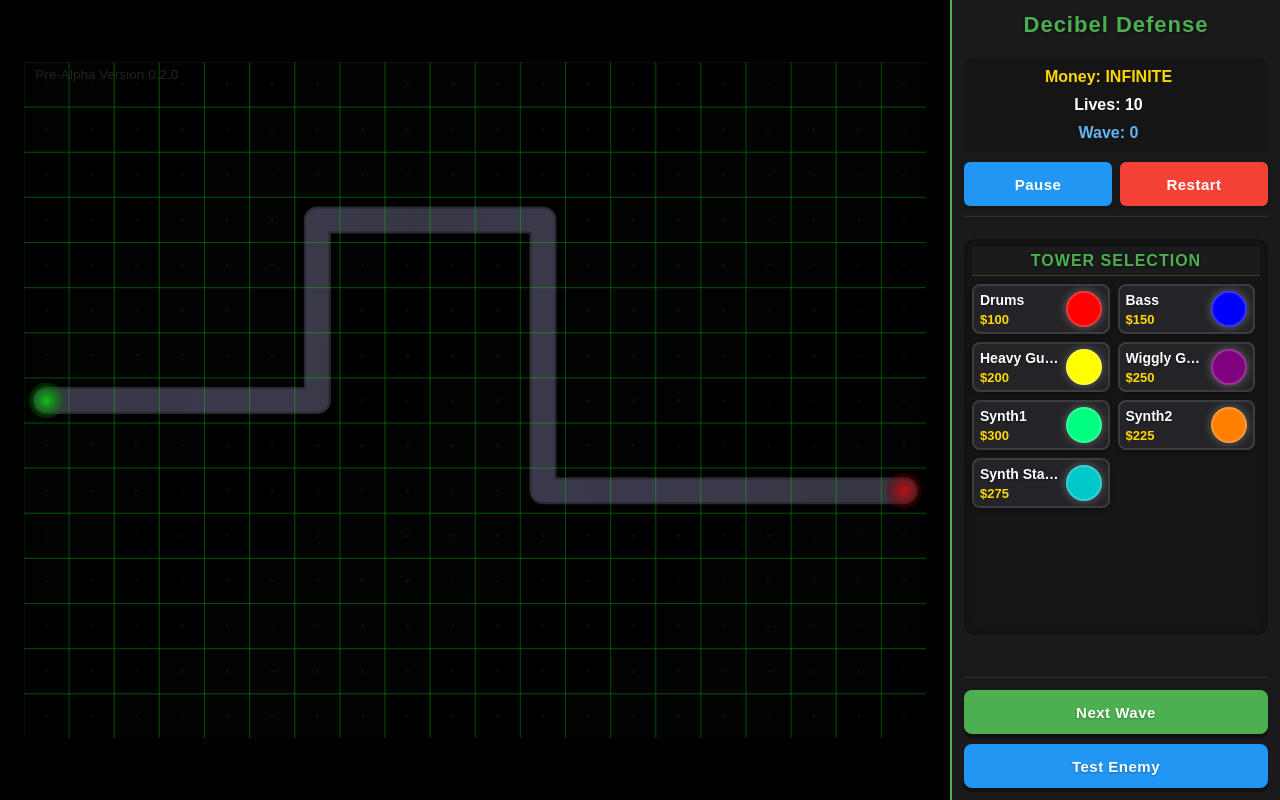
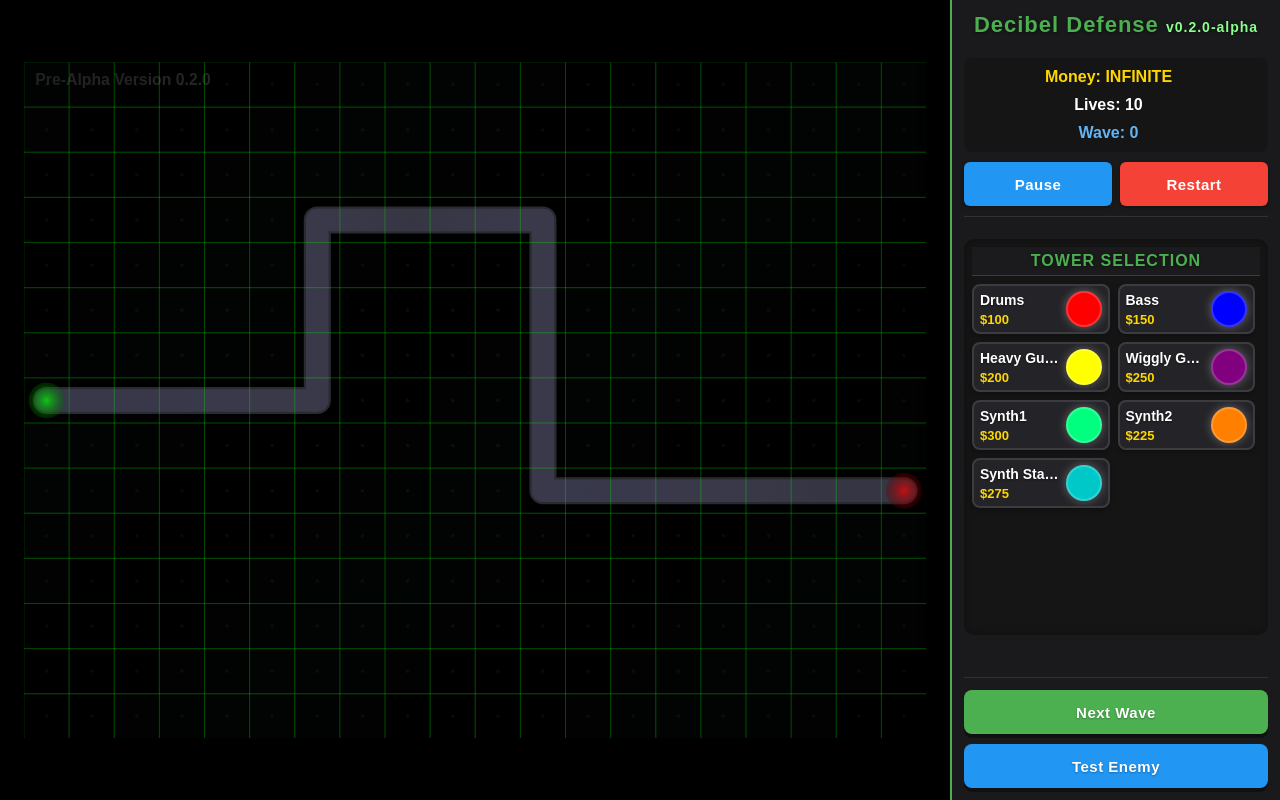
Before and after one commit to LydianMelody/DecibelDefense, a plain HTML site: page index.html in a window 1280 px wide. Both pictures are taken after a click on the button "Start Game". Drawn offline with Linux system fonts and the light colour scheme; no server answers.

Commit message:
Make version number prominently visible in multiple places

```diff
--- a/index.html
+++ b/index.html
@@ -28,7 +28,7 @@
             <!-- Game header with stats -->
             <div id="game-header">
                 <div class="game-title">
-                    <h1>Decibel Defense</h1>
+                    <h1>Decibel Defense <span style="font-size: 14px; color: #8bff8b;">v0.2.0-alpha</span></h1>
                 </div>
                 <div id="game-info">
                     <p id="money">Money: INFINITE</p>
--- a/js/bundle.js
+++ b/js/bundle.js
@@ -2305,11 +2305,16 @@ class Game {
             this.lastLoggedScale = scale;
         }
 
-        // Draw version text in top-left corner
-        this.ctx.fillStyle = 'rgba(255, 255, 255, 0.4)';
-        this.ctx.font = '12px Arial';
+        // Draw version text in top-left corner with improved visibility
+        this.ctx.fillStyle = 'rgba(255, 255, 255, 0.8)'; // Increased opacity for better visibility
+        this.ctx.font = 'bold 14px Arial'; // Make text bold and slightly larger
         this.ctx.textAlign = 'left';
-        this.ctx.fillText('Pre-Alpha Version 0.2.0', 10, 15);
+        this.ctx.fillText('Pre-Alpha Version 0.2.0', 10, 20);
+
+        // Draw a darker outline for better contrast
+        this.ctx.strokeStyle = 'rgba(0, 0, 0, 0.5)';
+        this.ctx.lineWidth = 2;
+        this.ctx.strokeText('Pre-Alpha Version 0.2.0', 10, 20);
 
         // Draw background effects
         this.drawBackground();
@@ -3152,6 +3157,9 @@ class UI {
         // Update wave display
         this.waveElement.textContent = `Wave: ${this.game.wave}`;
 
+        // Add version to wave display
+        this.waveElement.title = "Pre-Alpha Version 0.2.0";
+
         // Update pause button
         this.updatePauseButton();
 
--- a/js/ui.js
+++ b/js/ui.js
@@ -207,6 +207,9 @@ class UI {
         // Update wave display
         this.waveElement.textContent = `Wave: ${this.game.wave}`;
 
+        // Add version to wave display
+        this.waveElement.title = "Pre-Alpha Version 0.2.0";
+
         // Update pause button
         this.updatePauseButton();
 
```
Also changed, not shown: js/game.js (+9 -4 lines).
